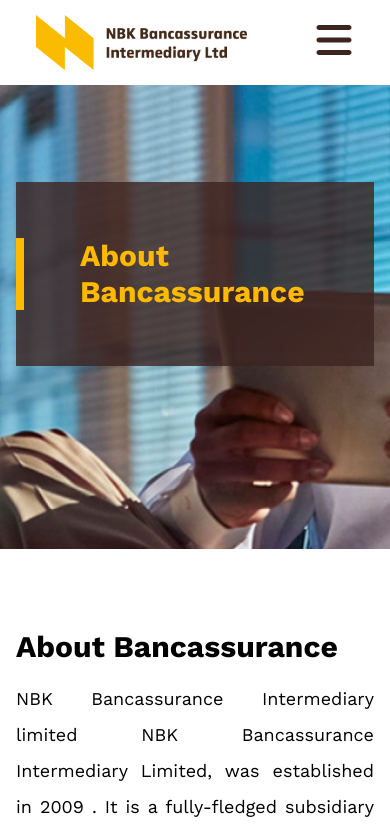
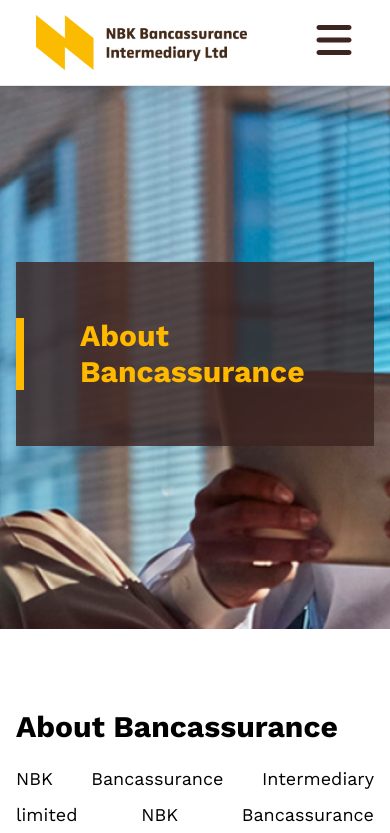
Before and after one commit to crushcafeteria/bancassurance, a Next.js app: page /about in a window 390 px wide. Shown: the top 833 px of the page. Built offline with nearby package versions, Linux system fonts and the light colour scheme.

Commit message:
Improving aesthetics

```diff
--- a/src/app/about/page.tsx
+++ b/src/app/about/page.tsx
@@ -22,7 +22,7 @@
             <Header />
 
             {/* Hero */}
-            <div className="w-full bg-center bg-cover h-[65vh] aspect-auto bg-banana flex"
+            <div className="w-full bg-center bg-cover h-[65vh] aspect-auto bg-banana flex mt-20 lg:mt-0"
                 style={{
                     backgroundImage: `url("/Rectangle 7.png")`
                 }}>
--- a/src/app/components/Header.tsx
+++ b/src/app/components/Header.tsx
@@ -33,7 +33,7 @@
     const [openDrawer, setOpenDrawer] = useState(false)
 
     return (<>
-        <div className="container mx-auto fixed lg:relative top-0 bg-white z-30">
+        <div className="container mx-auto fixed lg:relative top-0 bg-white z-30 border-b shadow-lg">
             <div className="flex px-5 lg:px-0">
                 <div className="flex-auto flex items-center lg:py-3">
                     <img src="/logo.png" className="max-h-14 aspect-auto" />
--- a/src/app/page.tsx
+++ b/src/app/page.tsx
@@ -44,7 +44,7 @@
             <Header />
 
             {/* Hero */}
-            <div className="w-full bg-center bg-cover h-[65vh] aspect-auto bg-banana flex"
+            <div className="w-full bg-center bg-cover h-[65vh] aspect-auto bg-banana flex mt-20 lg:mt-0"
                 style={{
                     backgroundImage: `url("/Rectangle 7.png")`
                 }}>
```
